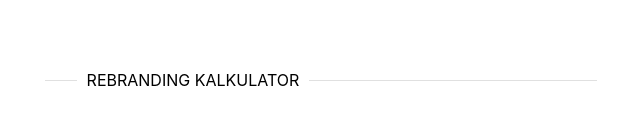
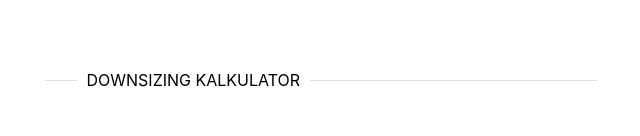
Before and after one commit to kasiaknapowska/beskidzkie-rebranding, a React (Create React App) app: page / in a window 1280 px wide. Shown: the part 127-263 px from the top of the page, without its empty margins (319-959 px from the left). Built offline with nearby package versions, Linux system fonts and the light colour scheme.

Commit message:
title change

```diff
--- a/public/index.html
+++ b/public/index.html
@@ -24,7 +24,7 @@
       work correctly both with client-side routing and a non-root public URL.
       Learn how to configure a non-root public URL by running `npm run build`.
     -->
-    <title>Rebranding kalkulator</title>
+    <title>Beskidzkie kalkulator</title>
   </head>
   <body>
     <noscript>You need to enable JavaScript to run this app.</noscript>
--- a/src/components/Form/Form.jsx
+++ b/src/components/Form/Form.jsx
@@ -35,7 +35,7 @@ const Form = () => {
     <form onSubmit={handleSubmit(onSubmit)}>
       <Stack spacing={6}>
         <Divider role="presentation" textAlign="left">
-          REBRANDING KALKULATOR
+          DOWNSIZING KALKULATOR
         </Divider>
         <Stack spacing={2}>
           <CustomSelect
```
